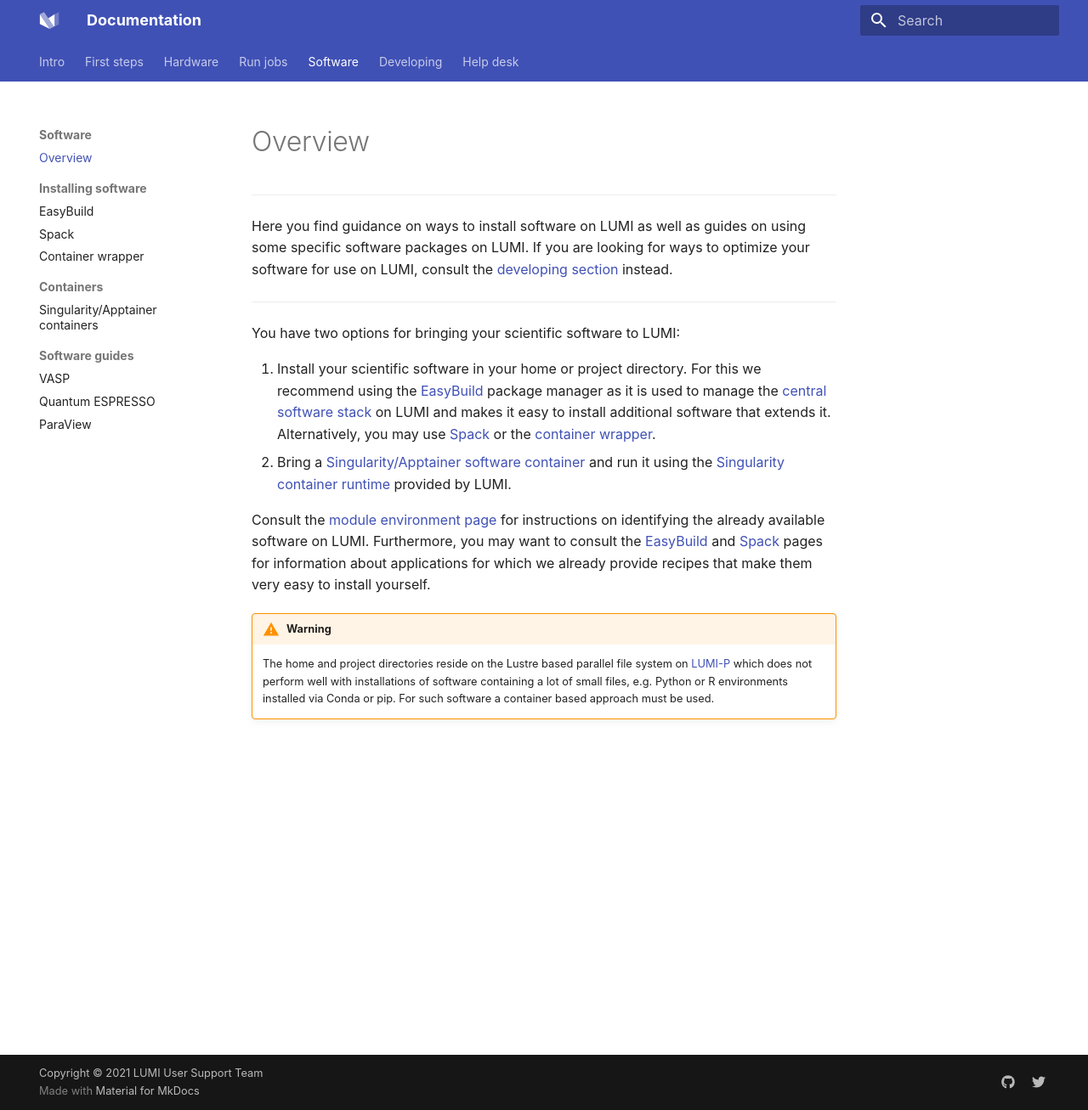
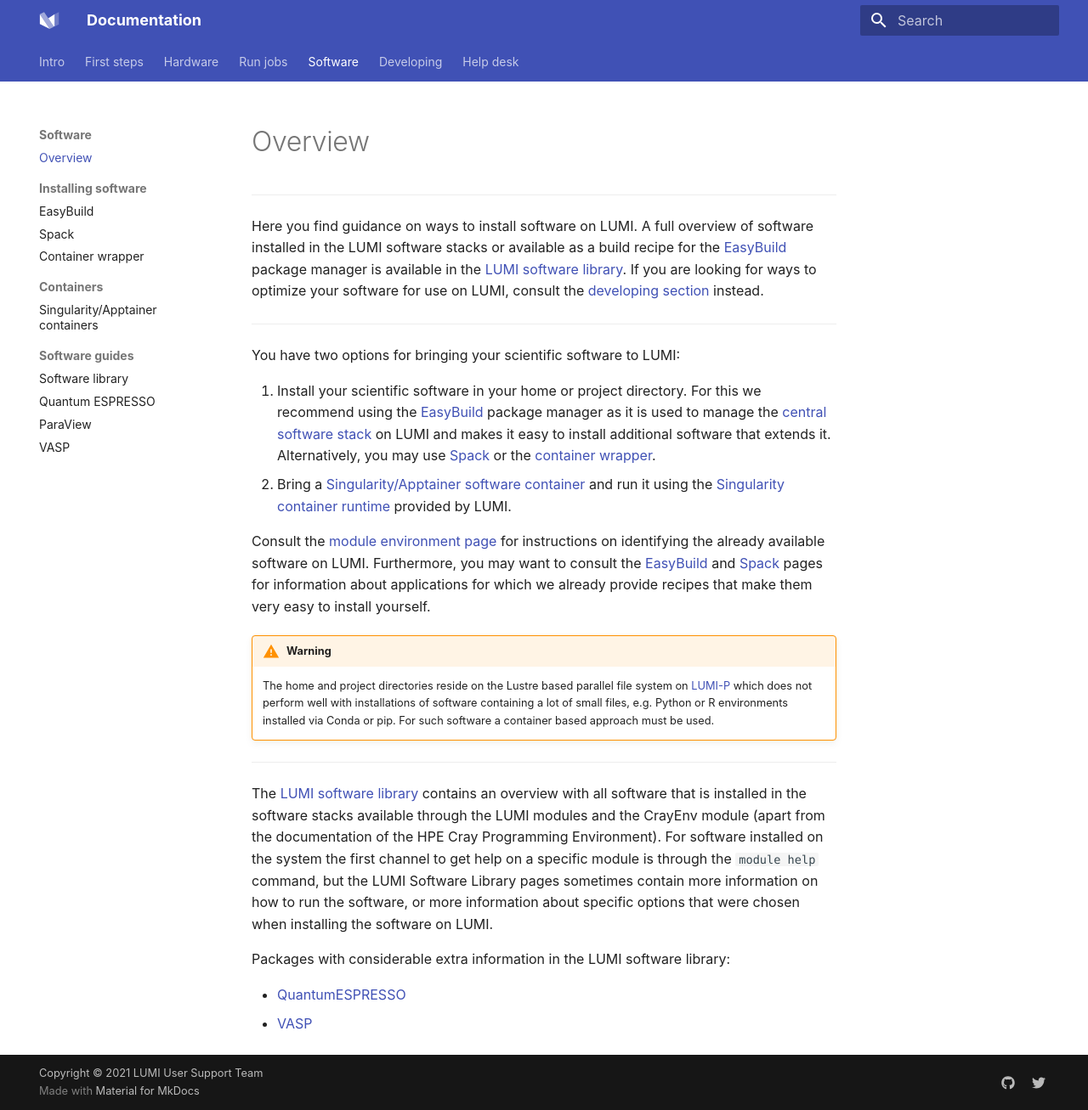
Before and after one commit to Lumi-supercomputer/lumi-userguide, an MkDocs documentation site: the page built from docs/software/index.md, in a window 1280 px wide and 1307 px high. Shown: the whole window at 85% size. Built offline with MkDocs 1.6.1 and Material for MkDocs 9.7.7, drawn with Linux system fonts in a browser that asks for light colours.

Commit message:
First steps in integrating the LUMI Software Library in the documentation.

```diff
--- a/docs/software/index.md
+++ b/docs/software/index.md
@@ -11,8 +11,12 @@
 [module-env]: ../runjobs/lumi_env/Lmod_modules.md
 
 ---
-Here you find guidance on ways to install software on LUMI as well as guides on
-using some specific software packages on LUMI. If you are looking for ways to
+Here you find guidance on ways to install software on LUMI.
+A full overview of software installed in the LUMI software
+stacks or available as a build recipe for the
+[EasyBuild][easybuild] package manager is available in the
+[LUMI software library](https://lumi-supercomputer.github.io/LUMI-EasyBuild-docs/).
+If you are looking for ways to
 optimize your software for use on LUMI, consult the [developing
 section][developing-overview] instead.
 
@@ -42,3 +46,19 @@
     installations of software containing a lot of small files, e.g. Python or
     R environments installed via Conda or pip. For such software a container
     based approach must be used.
+
+---
+
+The [LUMI software library](https://lumi-supercomputer.github.io/LUMI-EasyBuild-docs/)
+contains an overview with all software that is installed in the software stacks available
+through the LUMI modules and the CrayEnv module (apart from the documentation of the
+HPE Cray Programming Environment). For software installed on the system the first channel
+to get help on a specific module is through the `module help` command, but the LUMI
+Software Library pages sometimes contain more information on how to run the software,
+or more information about specific options that were chosen when installing the software
+on LUMI.
+
+Packages with considerable extra information in the LUMI software library:
+
+-   [QuantumESPRESSO](https://lumi-supercomputer.github.io/LUMI-EasyBuild-docs/q/QuantumESPRESSO/)
+-   [VASP](https://lumi-supercomputer.github.io/LUMI-EasyBuild-docs/v/VASP/)
--- a/mkdocs.yml
+++ b/mkdocs.yml
@@ -54,9 +54,10 @@
     - Containers:
       - Singularity/Apptainer containers: software/containers/singularity.md
     - Software guides:
-      - VASP: software/guides/vasp.md
+      - Software library: https://lumi-supercomputer.github.io/LUMI-EasyBuild-docs/
       - Quantum ESPRESSO: software/guides/quantumespresso.md
       - ParaView: software/guides/paraview.md
+      - VASP: software/guides/vasp.md
   - Developing:
     - Overview: development/index.md
     - Compiling:
```
